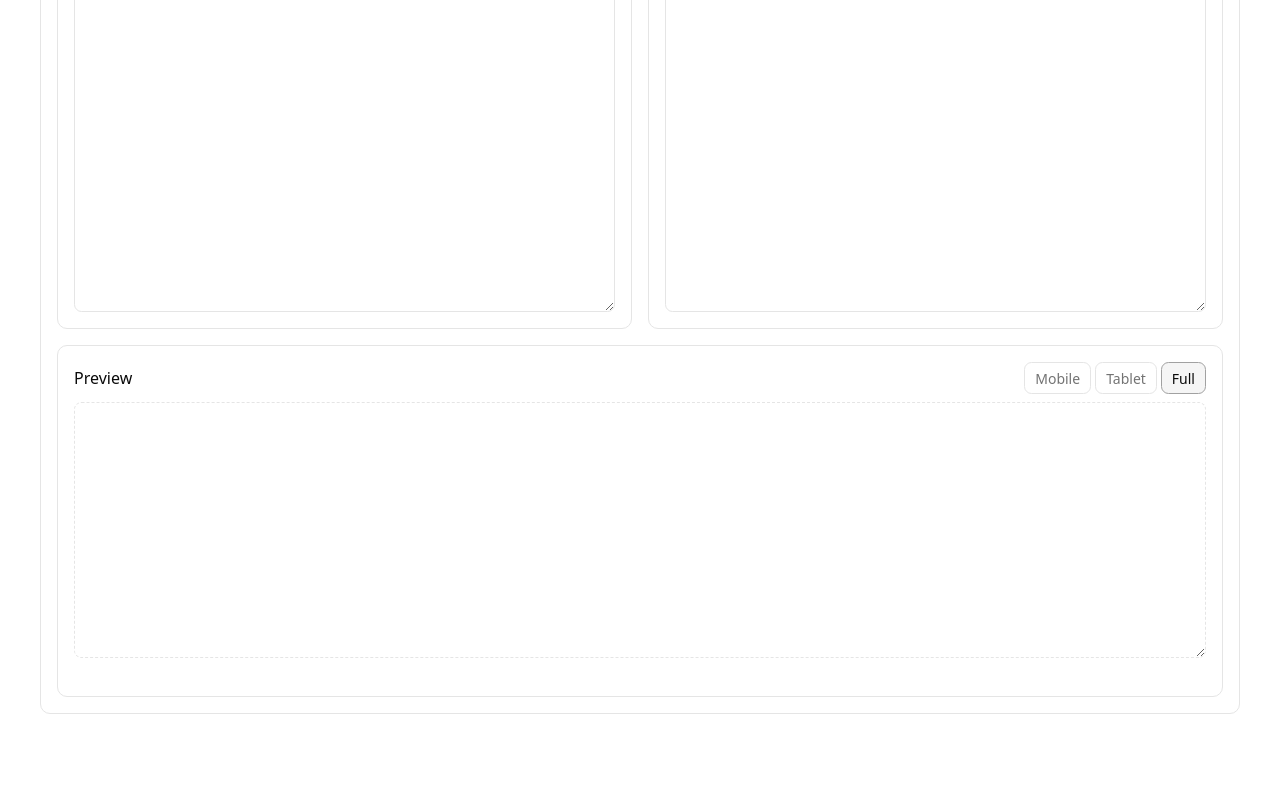
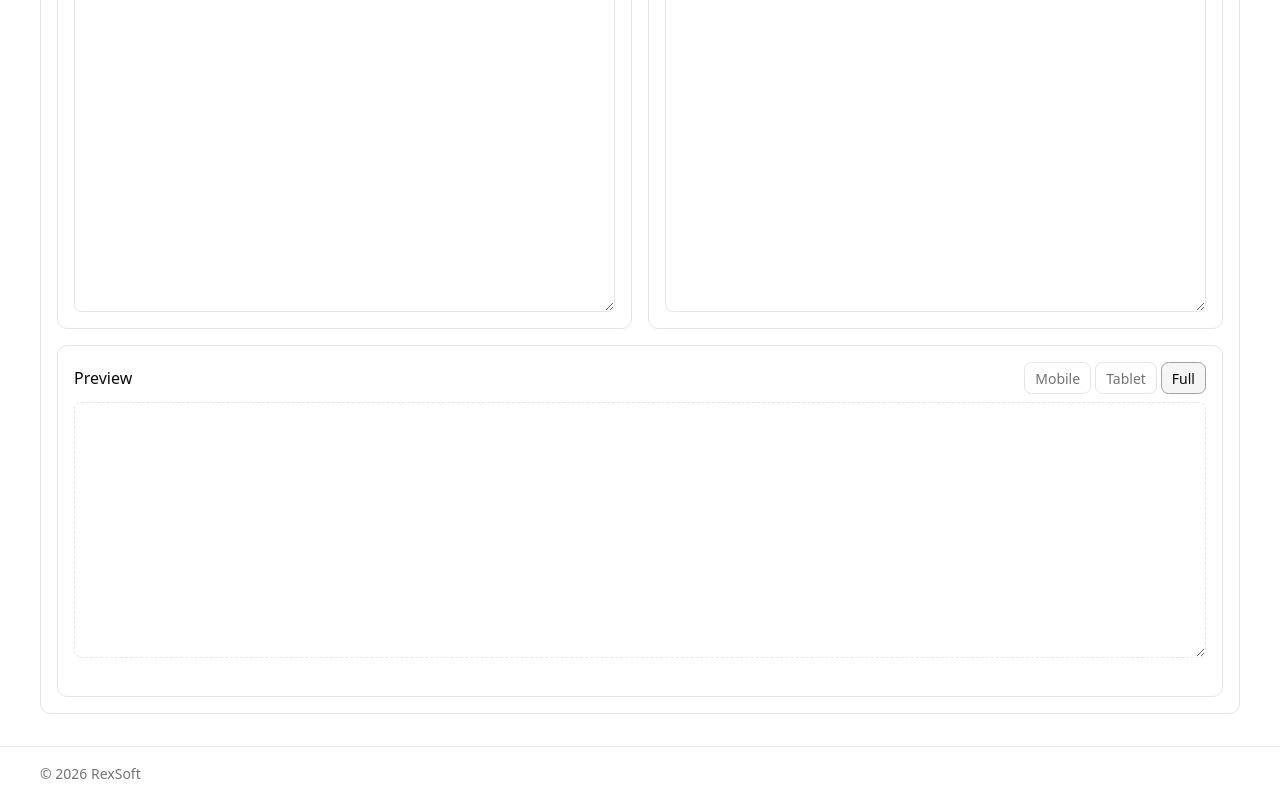
Before and after one commit to AlexandrBursak/Markdown-HTML, a Next.js app: page / in a window 1280 px wide. Shown: the part 516-1316 px from the top of the page. Before the commit the page ends 1262 px from the top, so only its background shows below. Built offline with nearby package versions, Linux system fonts and the light colour scheme.

Commit message:
feat(ui): shared RexSoft footer pinned to the page bottom

```diff
--- a/src/app/HomePage.module.css
+++ b/src/app/HomePage.module.css
@@ -1,4 +1,6 @@
 .page {
+  display: flex;
+  flex-direction: column;
   min-height: 100dvh;
   background: var(--color-canvas);
   color: var(--color-text);
@@ -6,6 +8,7 @@
 }
 
 .main {
+  flex: 1;
   width: min(100% - 2rem, 75rem);
   margin-inline: auto;
   padding-block-end: 2rem;
--- a/src/app/page.tsx
+++ b/src/app/page.tsx
@@ -1,5 +1,6 @@
 import styles from "./HomePage.module.css";
 
+import { ServiceFooter } from "@/view/components/ServiceFooter";
 import { ServiceHeader } from "@/view/components/ServiceHeader";
 import { ConverterWidget } from "@/view/widgets/ConverterWidget";
 
@@ -15,6 +16,7 @@ export default function HomePage() {
         </div>
         <ConverterWidget />
       </main>
+      <ServiceFooter />
     </div>
   );
 }
--- /dev/null
+++ b/src/view/components/ServiceFooter.module.css
@@ -0,0 +1,11 @@
+.bar {
+  border-block-start: 1px solid var(--border);
+}
+
+.inner {
+  width: min(100% - 2rem, 75rem);
+  margin: 0 auto;
+  padding-block: 1rem;
+  color: var(--muted-foreground);
+  font-size: 0.875rem;
+}
--- /dev/null
+++ b/src/view/components/ServiceFooter.tsx
@@ -0,0 +1,10 @@
+import styles from "./ServiceFooter.module.css";
+
+// Same footer on every RexSoft service; the page shell pins it to the bottom.
+export function ServiceFooter() {
+  return (
+    <footer className={styles.bar}>
+      <p className={styles.inner}>© {new Date().getFullYear()} RexSoft</p>
+    </footer>
+  );
+}
```
Also changed, not shown: 2 other files (tests, documents, lock files or other folders).
